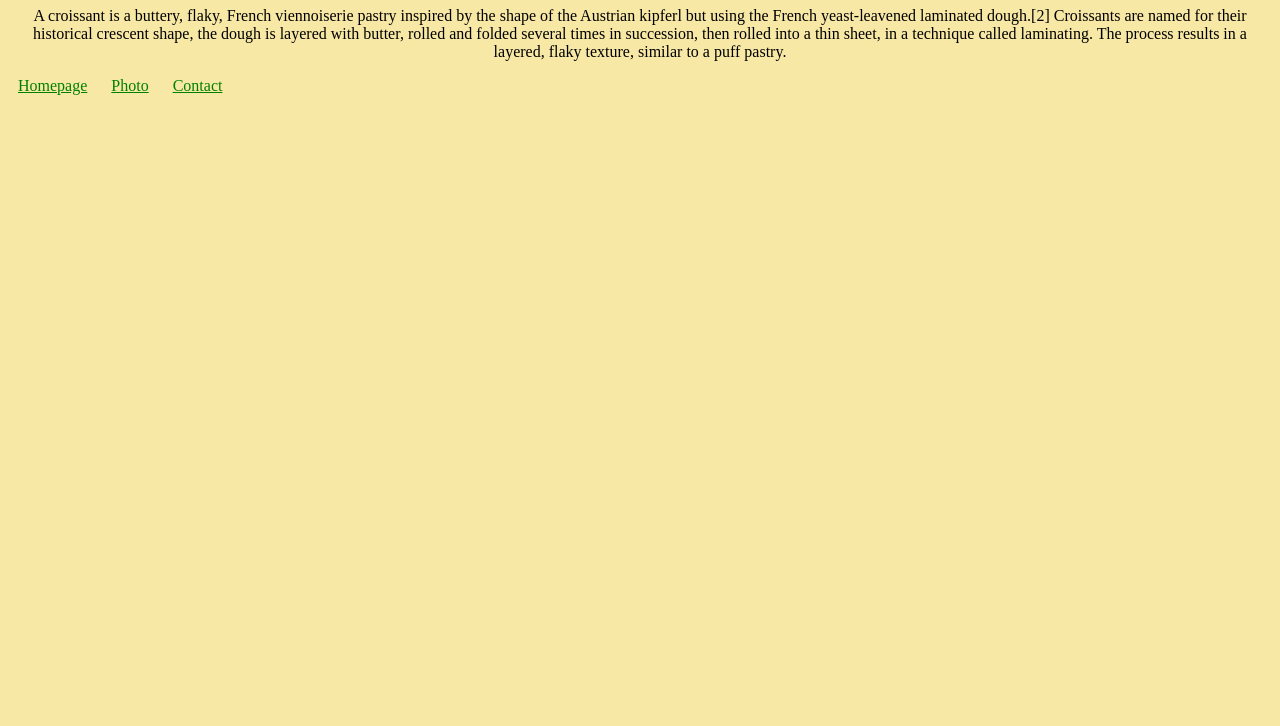
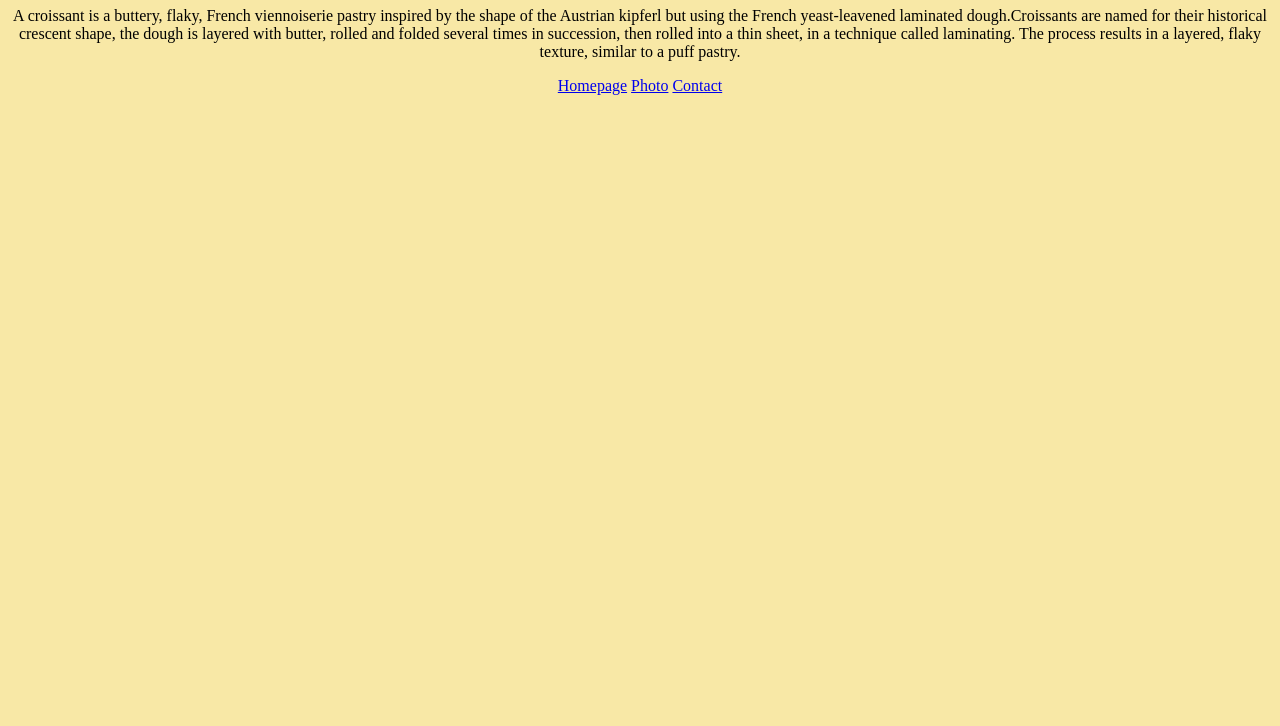
Before and after one commit to YatsanT/multiple-webpages-upd, a plain HTML site: page index.html in a window 1280 px wide. Shown: the part 74-800 px from the top of the page. Drawn offline with Linux system fonts and the light colour scheme.

Commit message:
Updeted the design

```diff
--- a/index.html
+++ b/index.html
@@ -12,9 +12,9 @@
     <p>
       A croissant is a buttery, flaky, French viennoiserie pastry inspired by
       the shape of the Austrian kipferl but using the French yeast-leavened
-      laminated dough.[2] Croissants are named for their historical crescent
-      shape, the dough is layered with butter, rolled and folded several times
-      in succession, then rolled into a thin sheet, in a technique called
+      laminated dough.Croissants are named for their historical crescent shape,
+      the dough is layered with butter, rolled and folded several times in
+      succession, then rolled into a thin sheet, in a technique called
       laminating. The process results in a layered, flaky texture, similar to a
       puff pastry.
     </p>
--- a/style.css
+++ b/style.css
@@ -8,10 +8,11 @@ body {
   margin: 30px auto;
 }
 h1,
-p {
+p,
+a {
   text-align: center;
 }
-footer a {
+footer {
   margin: 0 10px;
   color: green;
   text-align: center;
```
